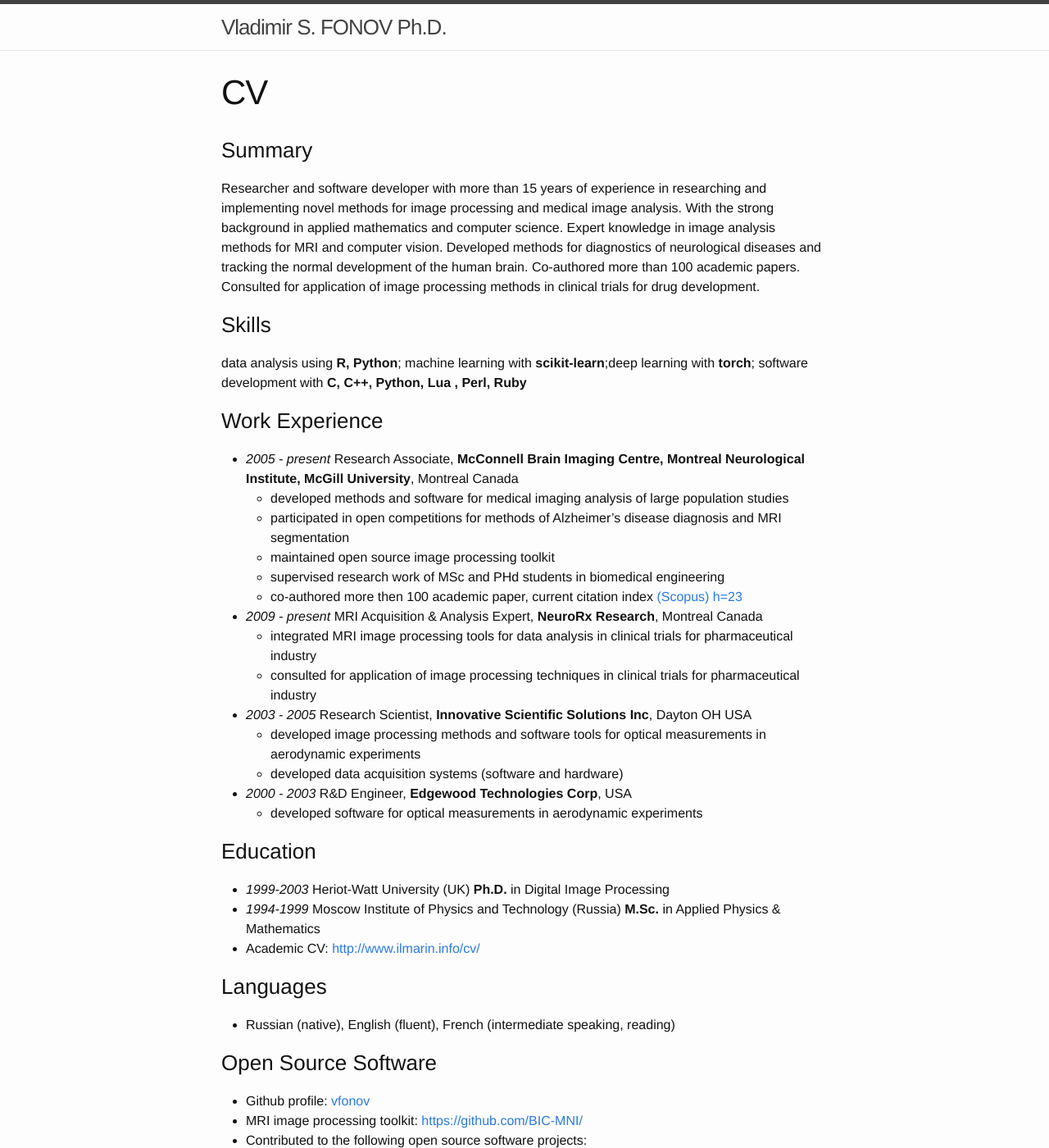
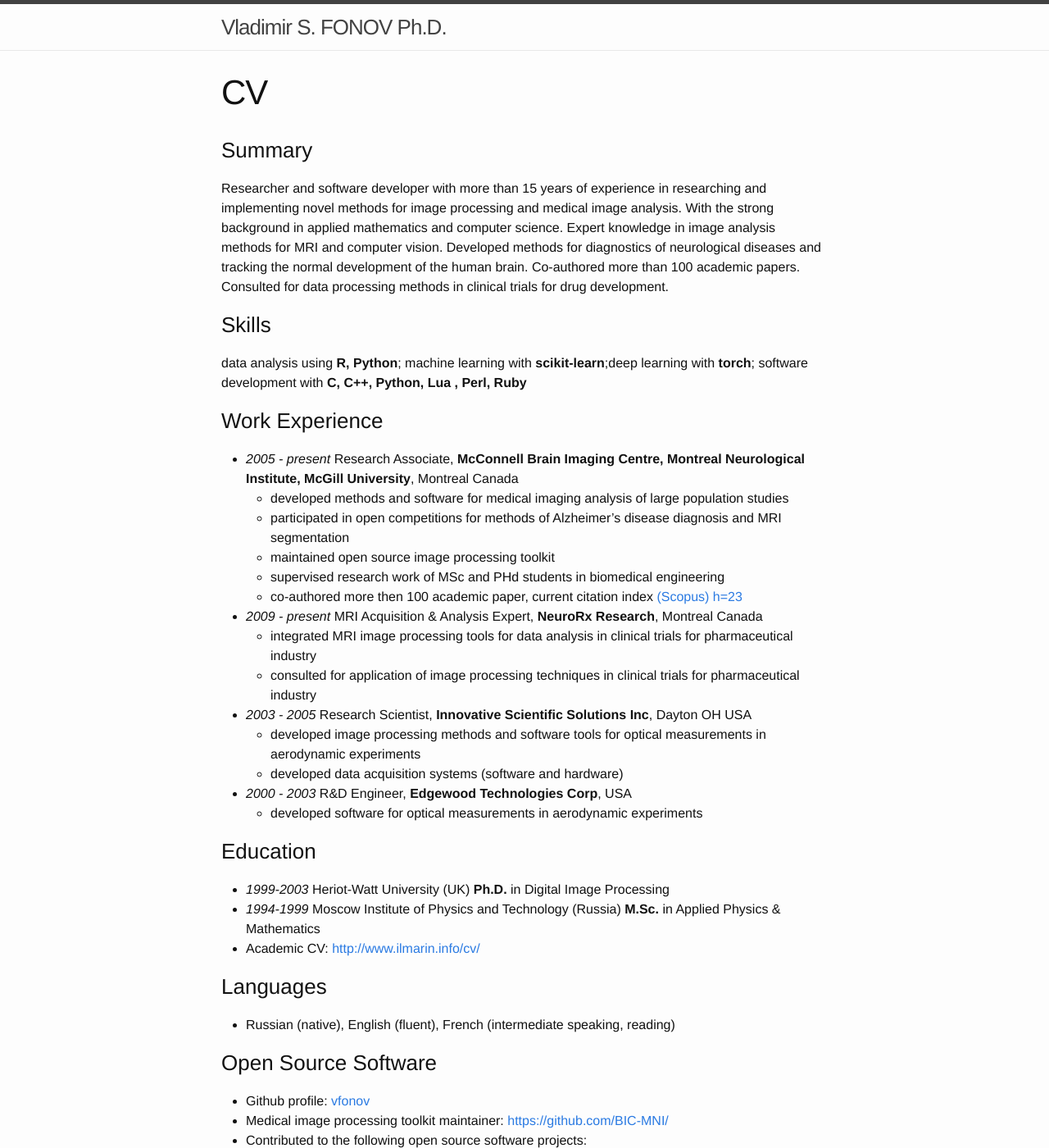
Before and after one commit to vfonov/vfonov.github.io, a Jekyll site: the page built from CV_industry.md, in a window 1280 px wide and 1400 px high. Shown: the whole window at 82% size. Built offline with Jekyll 4.4.1, drawn with Linux system fonts in a browser that asks for light colours; some of the changed text lies outside the part shown.

Commit message:
Fixed open source contribution info

```diff
--- a/CV_industry.md
+++ b/CV_industry.md
@@ -5,7 +5,7 @@
 ---
 ### Summary
 Researcher and software developer with more than 15 years of experience in researching and implementing novel methods for image processing and medical image analysis. With the strong background in applied mathematics and computer science.
-Expert knowledge in image analysis methods for MRI and computer vision. Developed methods for diagnostics of neurological diseases and tracking the normal development of the human brain. Co-authored more than 100 academic papers. Consulted for application of image processing methods in clinical trials for drug development.
+Expert knowledge in image analysis methods for MRI and computer vision. Developed methods for diagnostics of neurological diseases and tracking the normal development of the human brain. Co-authored more than 100 academic papers. Consulted for data processing methods in clinical trials for drug development.
 
 ### Skills
 data analysis using **R, Python**; machine learning with **scikit-learn**;deep learning with  **torch**; software development with **C, C++, Python, Lua , Perl, Ruby**
@@ -36,11 +36,11 @@
 
 ### Open Source Software
 * Github profile: [vfonov](https://github.com/vfonov/)
-* MRI image processing toolkit: <https://github.com/BIC-MNI/>
+* Medical image processing toolkit maintainer: <https://github.com/BIC-MNI/>
 * Contributed to the following open source software projects:
-  * Insight Toolkit: <http://www.itk.org/> support for MINC file format
-  * ANTs: <http://stnava.github.io/ANTs/> support for MINC file format
-  * Torch7: <https://github.com/torch/torch7> additional methods for image module, bug fix for ARM architecture
+  * Insight Toolkit: <http://www.itk.org/>
+  * ANTs: <http://stnava.github.io/ANTs/>
+  * Torch7: <https://github.com/torch/torch7>
 * Embedded software:
   * enhancements in linux kernel module for camera module in mini2440 board: <https://github.com/vfonov/s3c2440camera>
   * port of mjpg-streamer optimized for mini2440 board: <https://github.com/vfonov/mjpg-streamer-mini2440>
```
